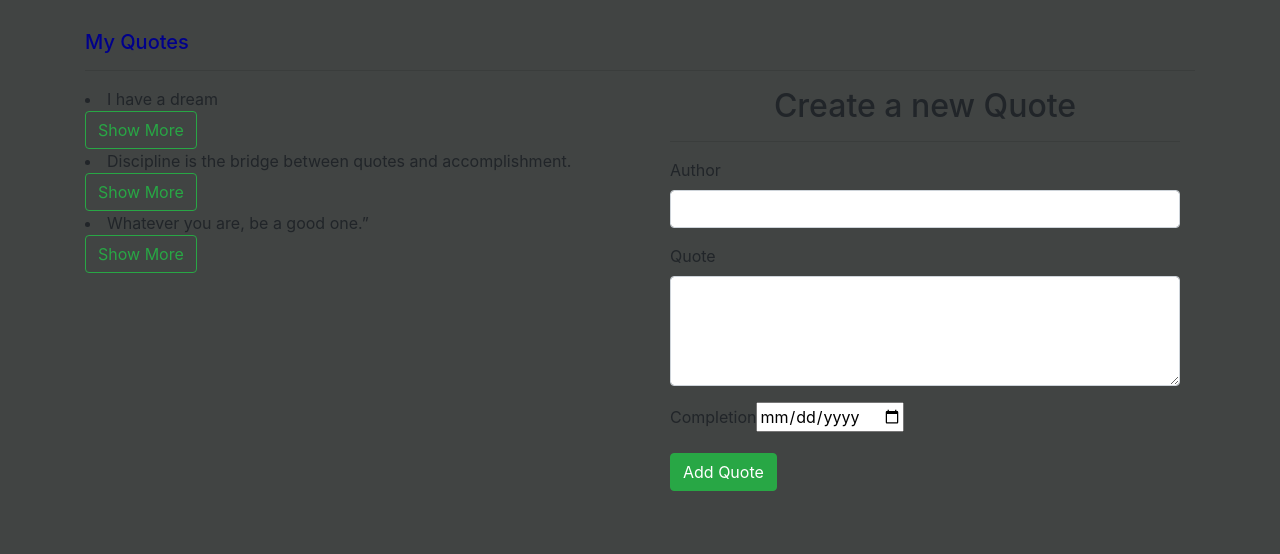
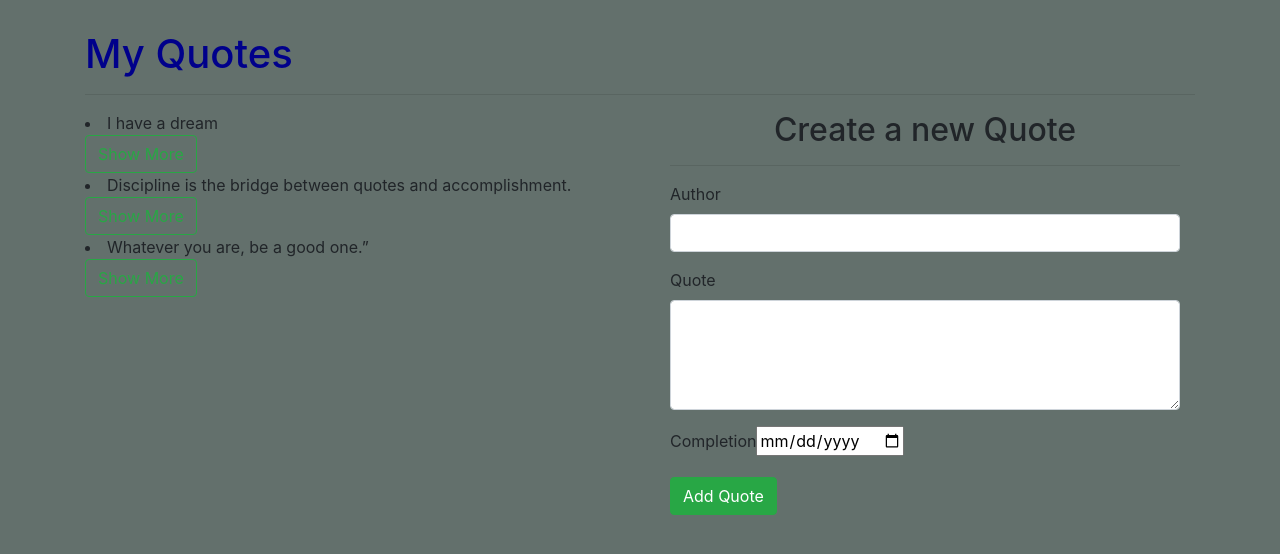
Before and after one commit to Aimee-pacy/Quote-Project, an Angular app: page / in a window 1280 px wide. Shown: the top 554 px of the page. Built offline with nearby package versions, Linux system fonts and the light colour scheme.

Commit message:
added some styling

```diff
--- a/src/app/quote/quote.component.css
+++ b/src/app/quote/quote.component.css
@@ -1,4 +1,5 @@
 .quo{
-    font-size:20px;
     color:darkblue;
+    font-size: 40px;
+
 }
--- a/src/styles.css
+++ b/src/styles.css
@@ -1,7 +1,9 @@
 /* You can add global styles to this file, and also import other style files */
 @import "~bootstrap/dist/css/bootstrap.css";
 body{
-    background-color: rgb(65, 68, 67);
+    background-color: rgb(99, 112, 108);
 }
 h1{
-    padding-top: 30px;}
+    padding-top: 30px;
+    font-size: 40px;
+}
```
